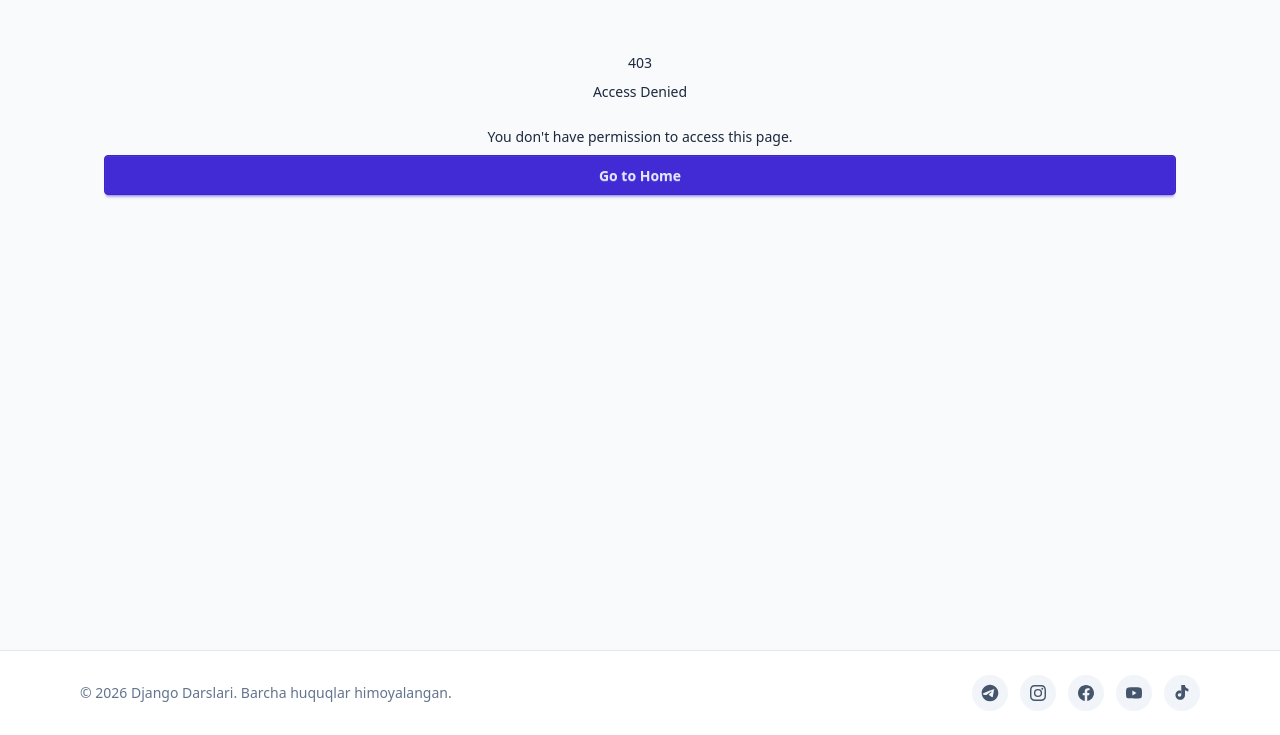
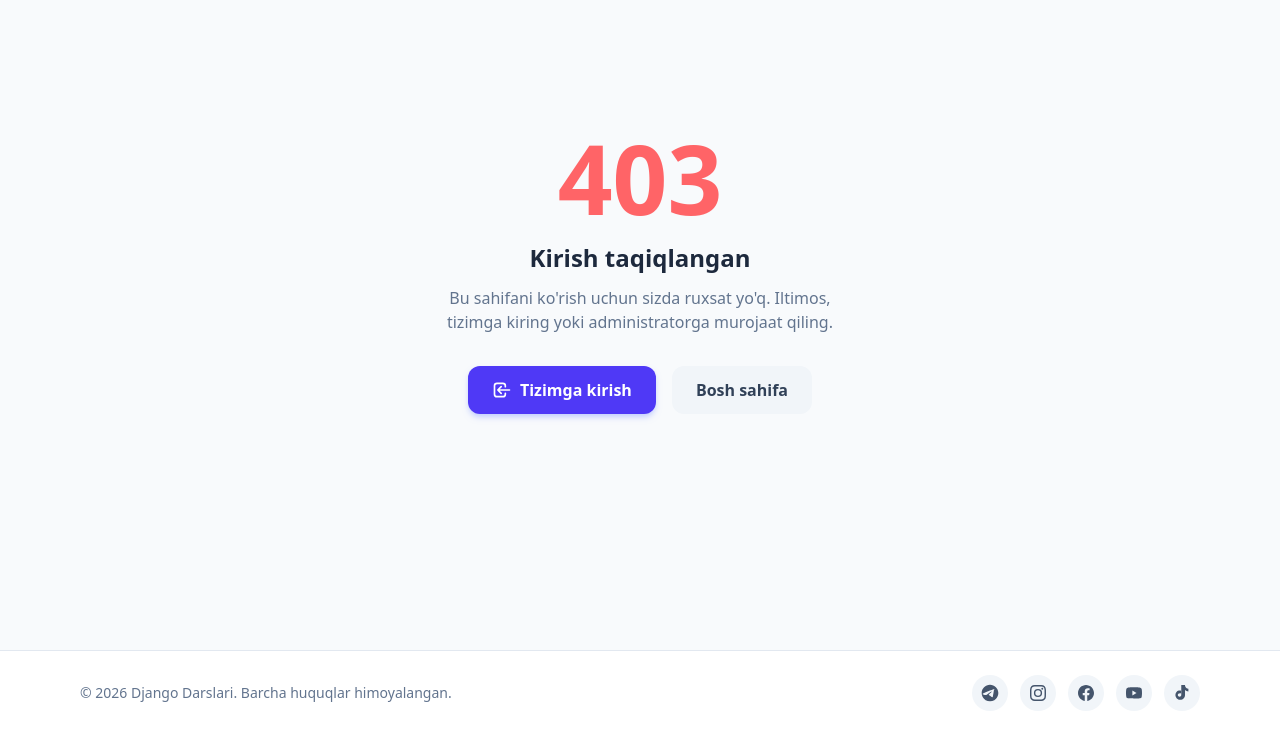
Before and after one commit to Husniddin03/social-media-agent, a Django app: template templates/403.html in a window 1280 px wide. Shown: the part 65-800 px from the top of the page. Run offline with Django 5.2, Linux system fonts and the light colour scheme; the template is opened without the code that fills it, so the values that code supplies are empty; style sheets or scripts are compiled from the project's sources; some libraries are stand-ins or nearby versions.

Commit message:
Fix: login redirect and 403 template

```diff
--- a/config/settings.py
+++ b/config/settings.py
@@ -100,6 +100,9 @@ USE_TZ = True
 
 STATIC_URL = 'static/'
 
+LOGIN_REDIRECT_URL = '/api/'
+LOGIN_URL = '/accounts/login/'
+
 SITE_URL = os.environ.get('SITE_URL', 'http://localhost:8000')
 
 DEFAULT_AUTO_FIELD = 'django.db.models.BigAutoField'
--- a/templates/403.html
+++ b/templates/403.html
@@ -1,17 +1,23 @@
 {% extends "base.html" %}
 
-{% block title %}Access Denied{% endblock %}
+{% block title %}Kirish taqiqlangan{% endblock %}
 
 {% block content %}
-<div class="content">
-  <div class="page-inner">
-    <div class="card">
-      <div class="card-body text-center py-5">
-        <h1 class="display-1 text-danger">403</h1>
-        <h2 class="mb-4">Access Denied</h2>
-        <p class="text-muted">You don't have permission to access this page.</p>
-        <a href="/" class="btn btn-primary">Go to Home</a>
-      </div>
+<div class="min-h-[60vh] flex items-center justify-center">
+  <div class="text-center max-w-md mx-auto px-4">
+    <div class="text-8xl font-extrabold text-red-400 mb-4">403</div>
+    <h2 class="text-2xl font-bold text-slate-800 mb-3">Kirish taqiqlangan</h2>
+    <p class="text-slate-500 mb-8">Bu sahifani ko'rish uchun sizda ruxsat yo'q. Iltimos, tizimga kiring yoki administratorga murojaat qiling.</p>
+    <div class="flex items-center justify-center gap-4">
+      <a href="{% url 'login' %}" class="inline-flex items-center gap-2 px-6 py-3 bg-indigo-600 text-white font-semibold rounded-xl hover:bg-indigo-700 transition-all duration-200 shadow-md shadow-indigo-200">
+        <svg class="w-5 h-5" fill="none" stroke="currentColor" viewBox="0 0 24 24">
+          <path stroke-linecap="round" stroke-linejoin="round" stroke-width="2" d="M11 16l-4-4m0 0l4-4m-4 4h14m-5 4v1a3 3 0 01-3 3H6a3 3 0 01-3-3V7a3 3 0 013-3h7a3 3 0 013 3v1"/>
+        </svg>
+        Tizimga kirish
+      </a>
+      <a href="/" class="inline-flex items-center gap-2 px-6 py-3 bg-slate-100 text-slate-700 font-semibold rounded-xl hover:bg-slate-200 transition-all duration-200">
+        Bosh sahifa
+      </a>
     </div>
   </div>
 </div>
```
